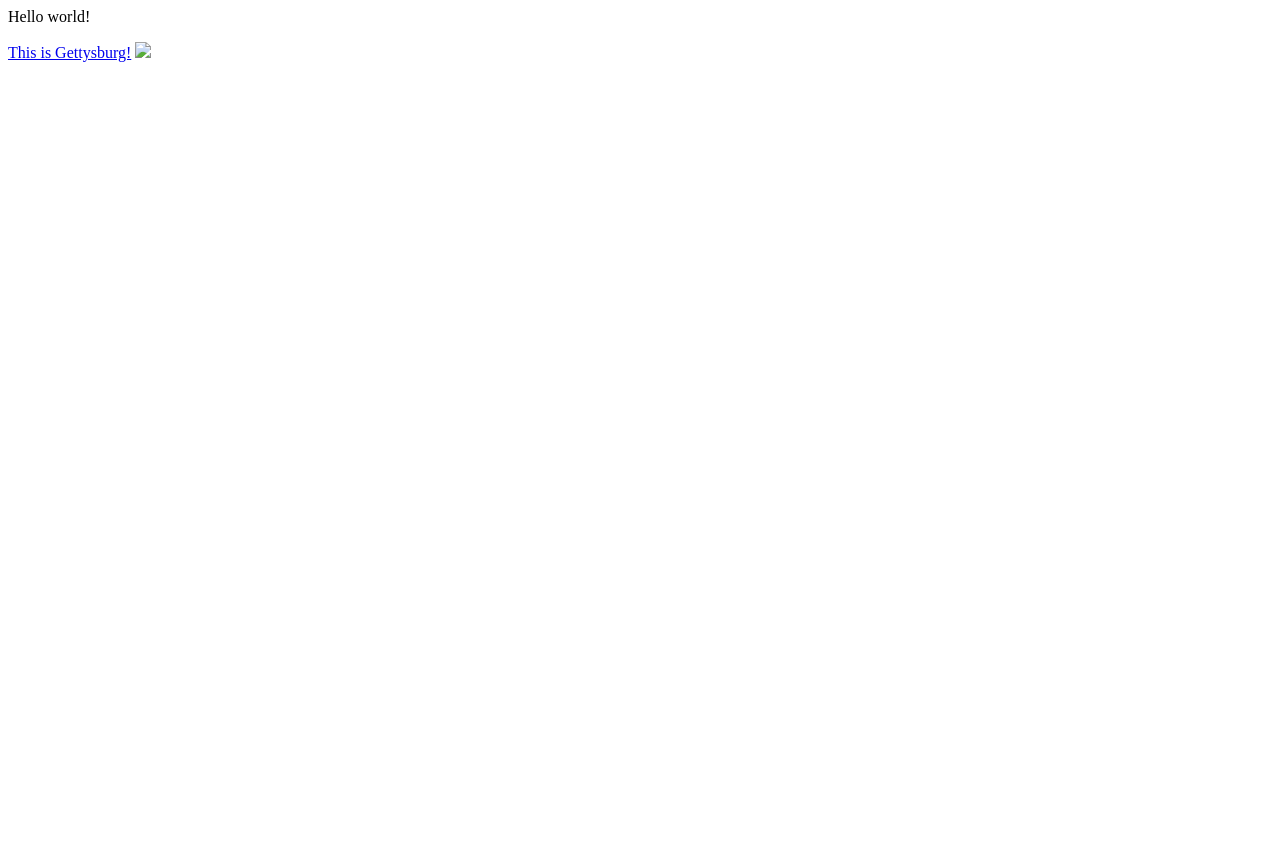
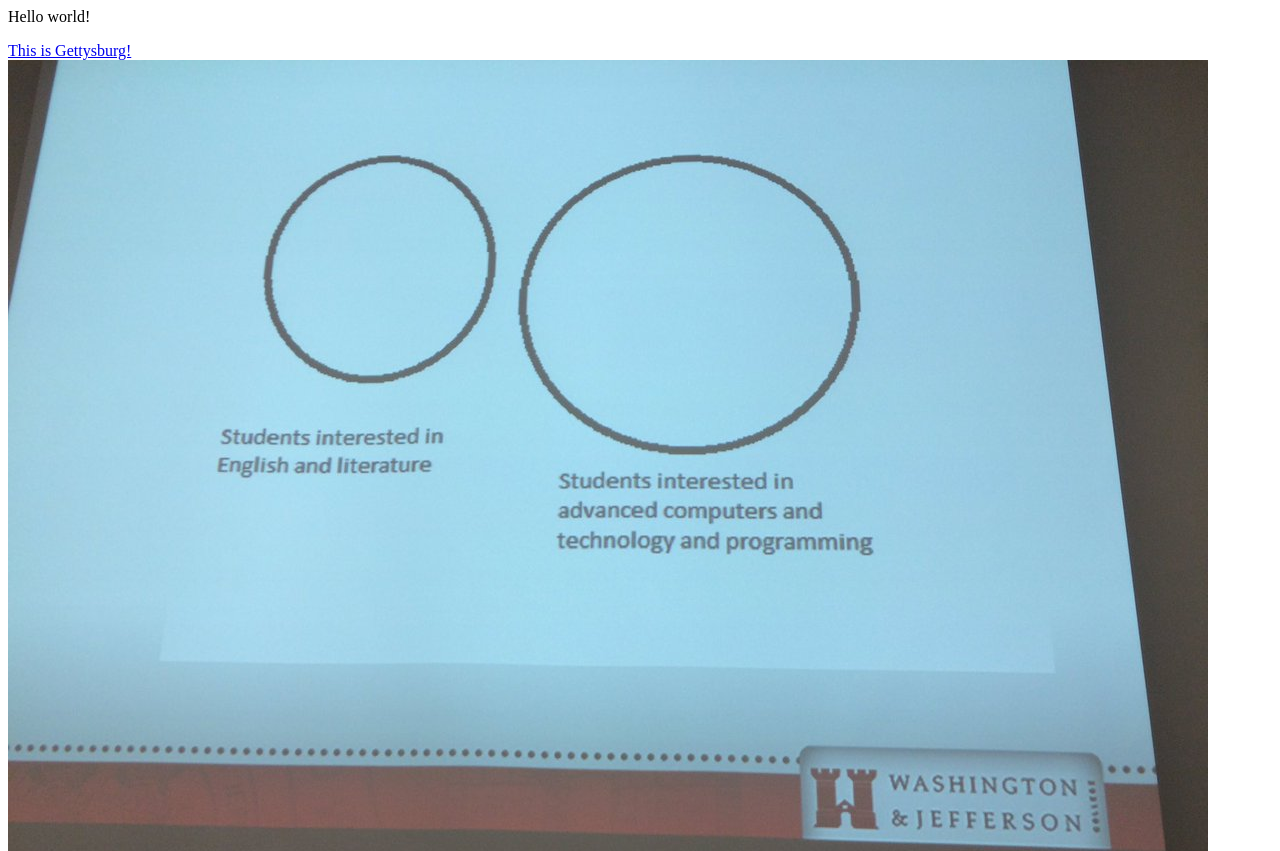
Before and after one commit to rmiessle/dssf17, a plain HTML site: page index.html in a window 1280 px wide. Shown: the top 851 px of the page. Before the commit the page ends 800 px from the top, so only its background shows below. Drawn offline with Linux system fonts and the light colour scheme.

Commit message:
Update index.html

```diff
--- a/index.html
+++ b/index.html
@@ -5,6 +5,6 @@
   <body>
    <p>Hello world!</p>
    <a href="https://www.gettysburg.edu">This is Gettysburg!</a>
-   <img src="penguins.jpg">
+   <img src="venn.jpg">
   </body>
 </html>
```
